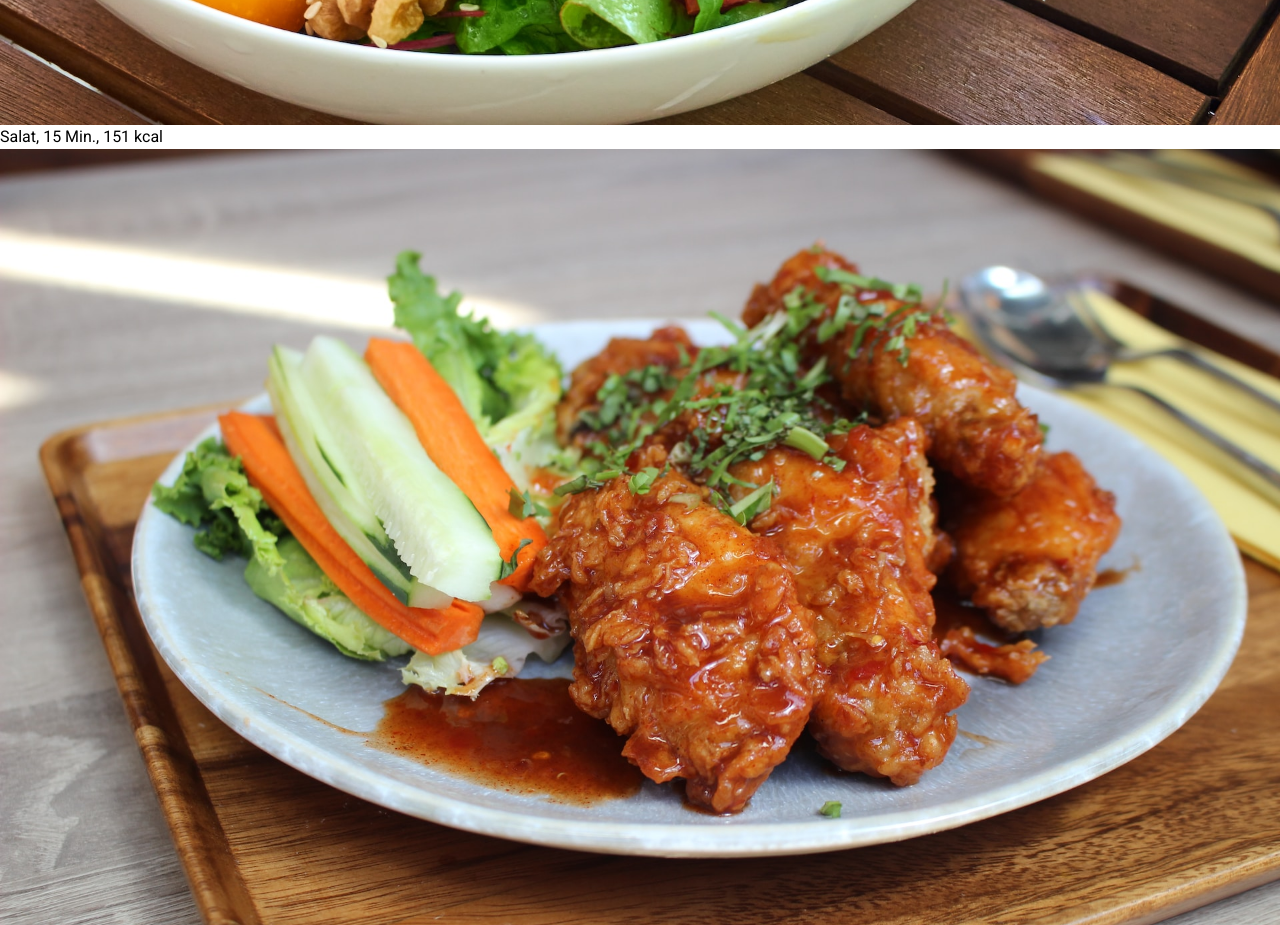
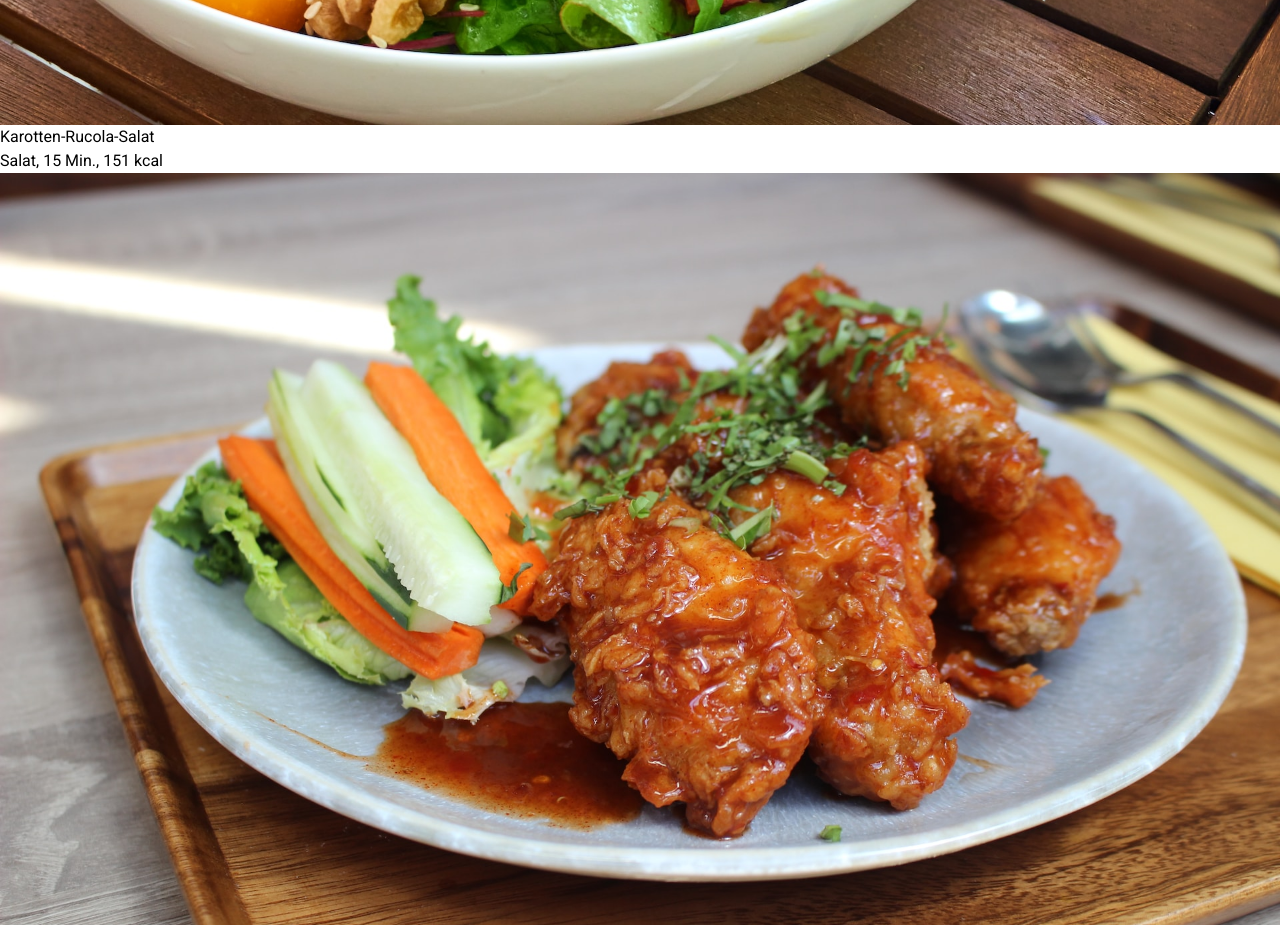
Before and after one commit to Raum7-Final-Project/EnergizeMe, a React (Vite) app in the folder frontend/: page /diet in a window 1280 px wide. Shown: the part 800-1725 px from the top of the page. Built offline with nearby package versions, Linux system fonts and the light colour scheme.

Commit message:
changed title

```diff
--- a/frontend/src/pages/DietPage.jsx
+++ b/frontend/src/pages/DietPage.jsx
@@ -30,9 +30,11 @@ const DietPage = () => {
 
   const recipe1 = {
     id: 1,
+    title: "Karotten-Rucola-Salat",
   };
   const recipe2 = {
     id: 2,
+    title: "Teriyaki-Tofu",
   };
 
   return (
@@ -101,7 +103,7 @@ const DietPage = () => {
             </div>
 
             <div className="flex flex-col justify-center  p-4">
-              <p className="font-bold">Teriyaki-Tofu</p>
+              <p className="font-bold">{recipe2.title}</p>
               <p>Vegetarisch, 30 Min., 436 kcal</p>
             </div>
           </Link>
```
